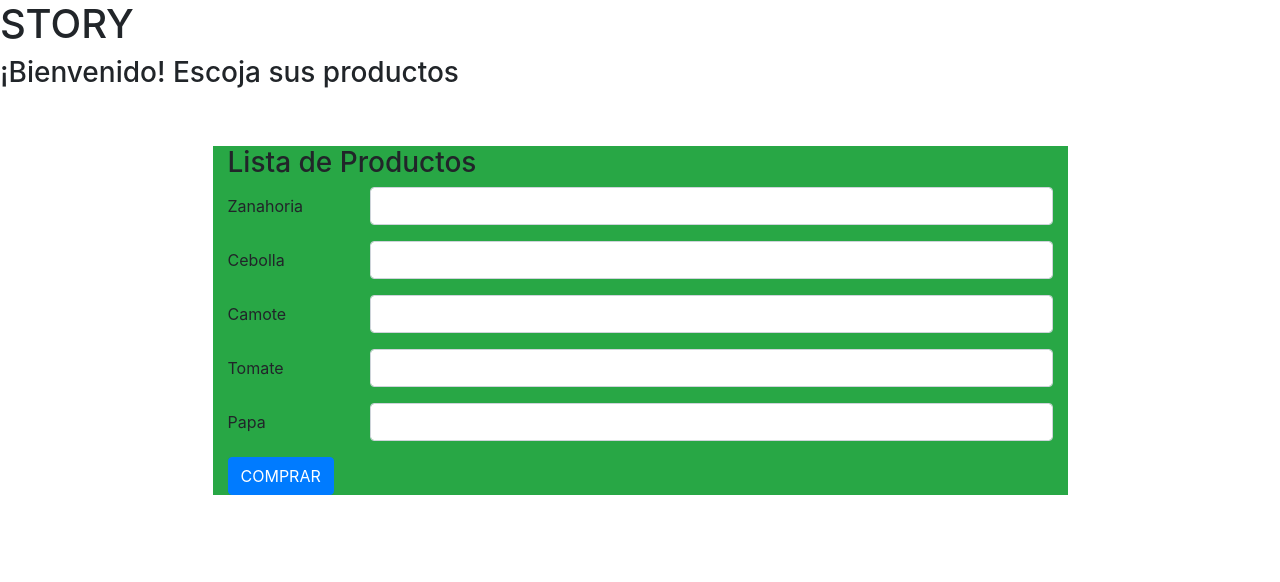
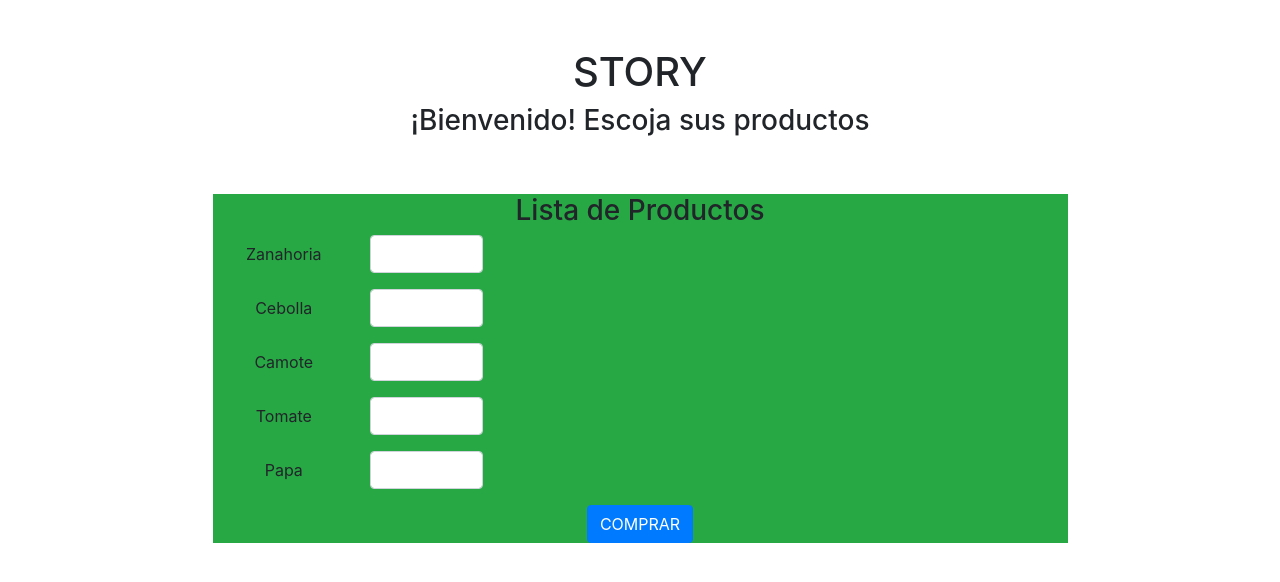
Before and after one commit to yuriquezada/php-story, a PHP site: page /story.php in a window 1280 px wide. Shown: the top 582 px of the page. Run offline with PHP 8.4, Linux system fonts and the light colour scheme.

Commit message:
Centrando textos

```diff
--- a/story.php
+++ b/story.php
@@ -1,38 +1,41 @@
 <?php include("includes/header.php")?>
-<h1>STORY</h1>
-<h3>¡Bienvenido! Escoja sus productos</h3>
+<header class="text-center mt-5">
+  <h1>STORY</h1>
+  <h3>¡Bienvenido! Escoja sus productos</h3>
+</header>
+
 <div class="container pt-5 ">
   <div class="row">
-    <div class="col-9 m-auto bg-success">
+    <div class="col-9 m-auto bg-success text-center">
       <h3>Lista de Productos</h3>
       <form id="form2" name="form2" method="POST" action="detail.php">
         <div class="form-group row">
           <label class="col-sm-2 col-form-label" for="inputAddress">Zanahoria</label>
-          <div class="col-sm-10">
+          <div class="col-sm-2">
             <input type="number" name="quantity1" class="form-control">
           </div>
         </div>
         <div class="form-group row">
           <label class="col-sm-2 col-form-label" for="inputAddress">Cebolla</label>
-          <div class="col-sm-10">
+          <div class="col-sm-2">
             <input type="number" name="quantity2" class="form-control">
           </div>
         </div>
         <div class="form-group row">
           <label class="col-sm-2 col-form-label" for="inputAddress">Camote</label>
-          <div class="col-sm-10">
+          <div class="col-sm-2">
             <input type="number" name="quantity3" class="form-control">
           </div>
         </div>
         <div class="form-group row">
           <label class="col-sm-2 col-form-label" for="inputAddress">Tomate</label>
-          <div class="col-sm-10">
+          <div class="col-sm-2">
             <input type="number" name="quantity4" class="form-control">
           </div>
         </div>
         <div class="form-group row">
           <label class="col-sm-2 col-form-label" for="inputAddress">Papa</label>
-          <div class="col-sm-10">
+          <div class="col-sm-2">
             <input type="number" name="quantity5" class="form-control">
           </div>
         </div>
--- a/validar.php
+++ b/validar.php
@@ -4,7 +4,7 @@ session_start(); //Inicializar la session
 $a=$_POST['user'];
 $b=$_POST['password'];
 //condicion para las preguntas
-if($a=="php" and $b=="2019")
+if($a=="yuri" and $b=="programacionweb")
 {
    $_SESSION['acceso']='ok';
    $_SESSION['usuario']=$a;
```
Also changed, not shown: detail.php (+10 -7 lines).
